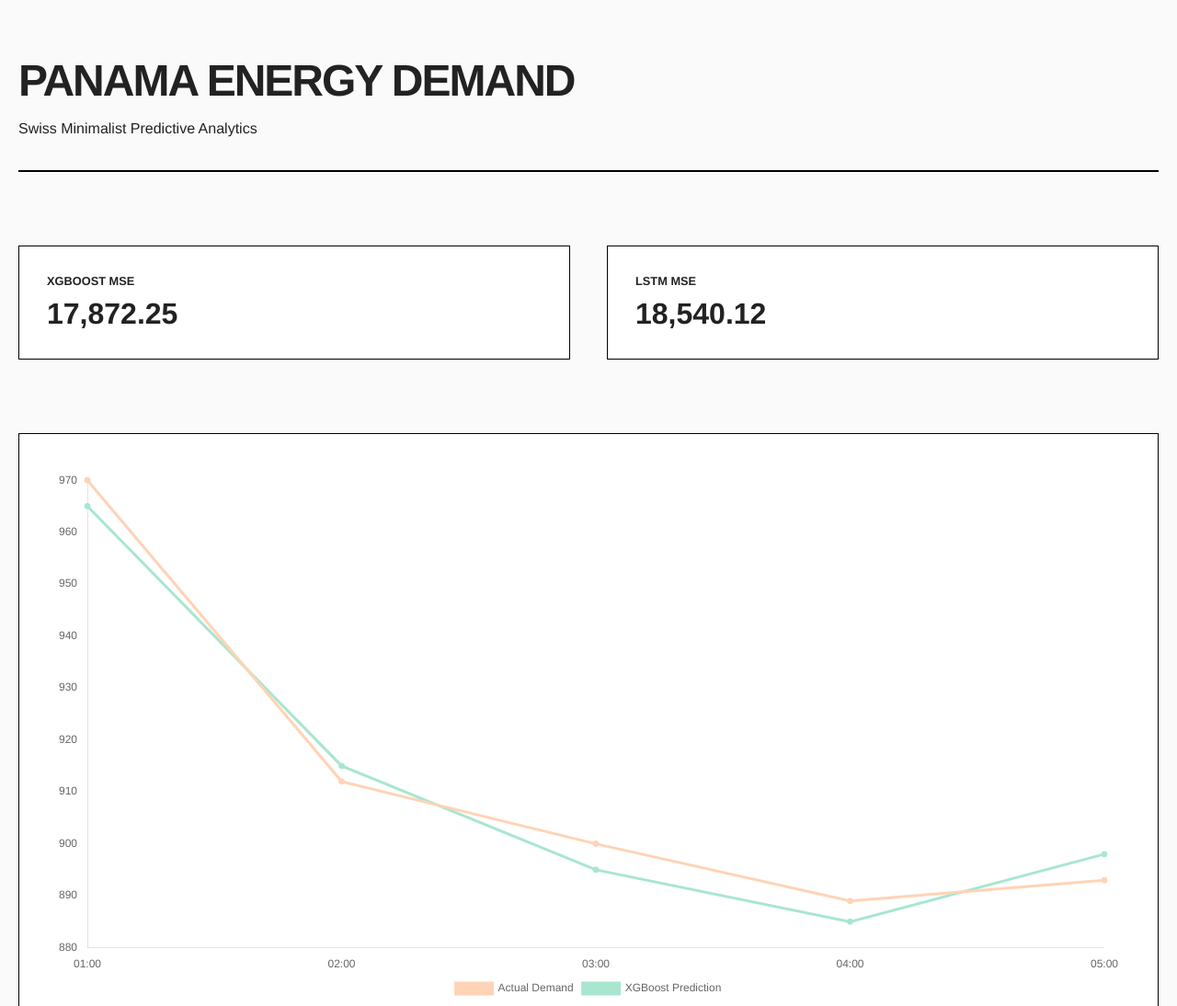
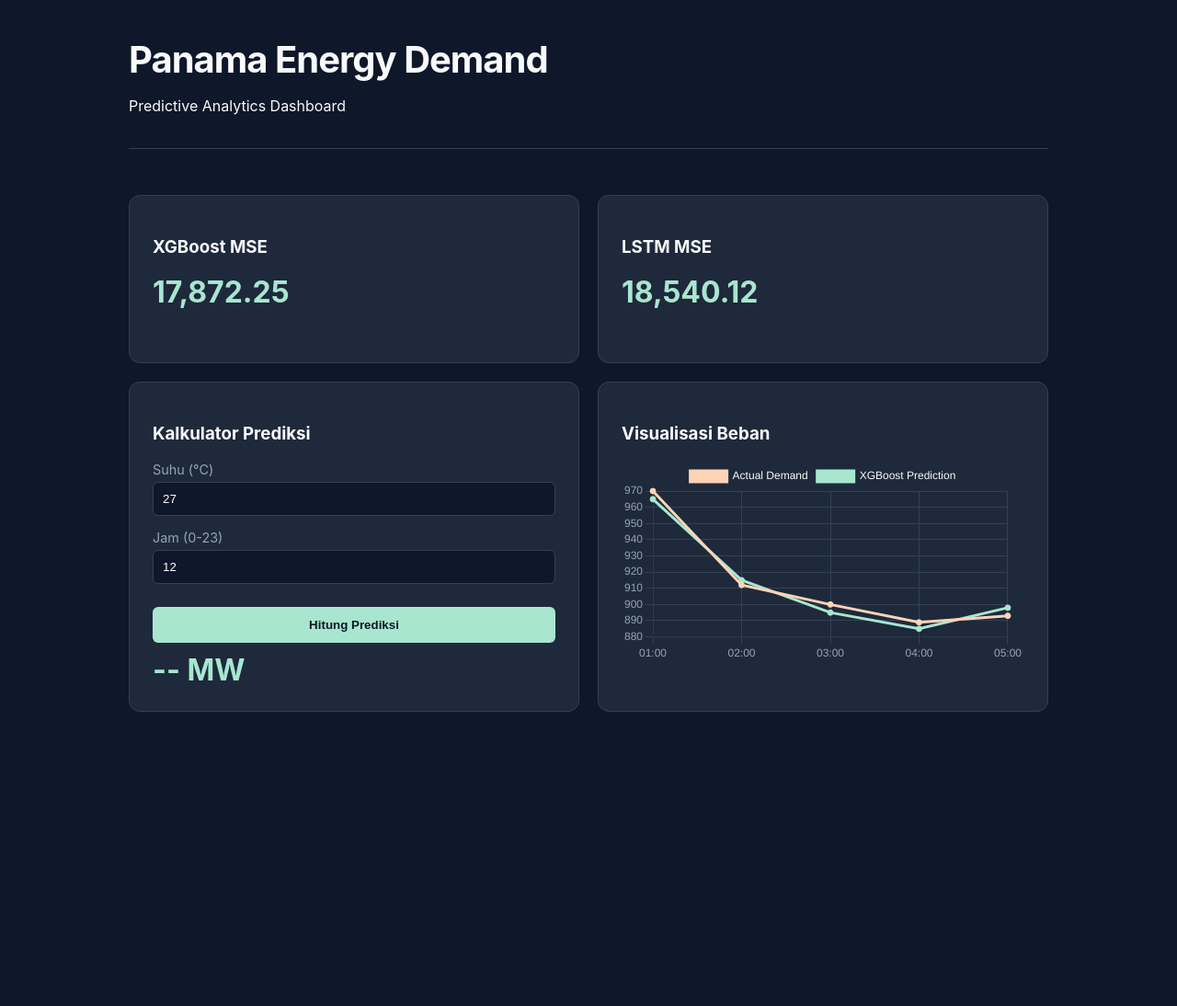
Before and after one commit to blueish-blip/lstm-xg-demand-listrik, a plain HTML site: page index.html in a window 1280 px wide. Shown: the top 1094 px of the page at 92% size. After the commit the page ends 814 px from the top, so only its background shows below. Drawn offline with nearby package versions, Linux system fonts and the light colour scheme.

Commit message:
Update dashboard to Dark Mode with Calculator

```diff
--- a/index.html
+++ b/index.html
@@ -8,32 +8,45 @@
     <script src="https://cdn.jsdelivr.net/npm/chart.js"></script>
 </head>
 <body>
-    <header>
-        <h1>Panama Energy Demand</h1>
-        <p>Swiss Minimalist Predictive Analytics</p>
-    </header>
+    <div class="container">
+        <header>
+            <h1>Panama Energy Demand</h1>
+            <p>Predictive Analytics Dashboard</p>
+        </header>
 
-    <main>
-        <section class="metrics">
+        <main class="dashboard-grid">
+            <!-- Metrics -->
             <div class="card">
                 <h3>XGBoost MSE</h3>
-                <p class="value">17,872.25</p>
+                <p class="result-display">17,872.25</p>
             </div>
             <div class="card">
                 <h3>LSTM MSE</h3>
-                <p class="value">18,540.12</p>
+                <p class="result-display">18,540.12</p>
             </div>
-        </section>
 
-        <section class="chart-container">
-            <canvas id="demandChart"></canvas>
-        </section>
+            <!-- Calculator -->
+            <div class="card">
+                <h3>Kalkulator Prediksi</h3>
+                <div class="input-group">
+                    <label>Suhu (°C)</label>
+                    <input type="number" id="temp" value="27">
+                </div>
+                <div class="input-group">
+                    <label>Jam (0-23)</label>
+                    <input type="number" id="hour" value="12">
+                </div>
+                <button id="predict-btn">Hitung Prediksi</button>
+                <div id="prediction-result" class="result-display">-- MW</div>
+            </div>
 
-        <section class="about">
-            <h2>Model Methodology</h2>
-            <p>Utilizing high-frequency temporal data to model national electricity demand. XGBoost provides structural efficiency, while LSTM captures long-term seasonal dependencies.</p>
-        </section>
-    </main>
+            <!-- Chart -->
+            <div class="card">
+                <h3>Visualisasi Beban</h3>
+                <canvas id="demandChart"></canvas>
+            </div>
+        </main>
+    </div>
 
     <script src="script.js"></script>
 </body>
--- a/script.js
+++ b/script.js
@@ -1,6 +1,5 @@
 const ctx = document.getElementById('demandChart').getContext('2d');
 
-// Placeholder Data - Akan diganti dengan data dari CSV/JSON
 const demandData = {
     labels: ['01:00', '02:00', '03:00', '04:00', '05:00'],
     datasets: [
@@ -27,11 +26,21 @@ new Chart(ctx, {
     options: {
         responsive: true,
         plugins: {
-            legend: { position: 'bottom' }
+            legend: { labels: { color: '#f8fafc' } }
         },
         scales: {
-            y: { grid: { display: false } },
-            x: { grid: { display: false } }
+            y: { grid: { color: '#334155' }, ticks: { color: '#94a3b8' } },
+            x: { grid: { color: '#334155' }, ticks: { color: '#94a3b8' } }
         }
     }
 });
+
+document.getElementById('predict-btn').addEventListener('click', () => {
+    const temp = parseFloat(document.getElementById('temp').value);
+    const hour = parseFloat(document.getElementById('hour').value);
+
+    // Simulasi hasil prediksi
+    const prediction = 800 + (temp * 4.5) + (hour * 8.2);
+
+    document.getElementById('prediction-result').innerText = prediction.toFixed(2) + " MW";
+});
--- a/style.css
+++ b/style.css
@@ -1,52 +1,50 @@
 :root {
-    --font-main: 'Helvetica Neue', Helvetica, Arial, sans-serif;
-    --mint: #A8E6CF;
-    --peach: #FFD3B6;
-    --bg: #FAFAFA;
-    --text: #222;
+    --bg-dark: #0f172a;
+    --card-bg: #1e293b;
+    --text-primary: #f8fafc;
+    --text-secondary: #94a3b8;
+    --accent: #A8E6CF; /* Mint */
+    --accent-alt: #FFD3B6; /* Peach */
+    --border: #334155;
 }
 
 body {
-    font-family: var(--font-main);
-    background-color: var(--bg);
-    color: var(--text);
+    font-family: 'Inter', sans-serif;
+    background-color: var(--bg-dark);
+    color: var(--text-primary);
     margin: 0;
-    padding: 60px 20px;
+    padding: 40px 20px;
 }
 
-header {
-    margin-bottom: 80px;
-    border-bottom: 2px solid #000;
-    padding-bottom: 20px;
-}
+.container { max-width: 1000px; margin: auto; }
 
-header h1 { font-size: 3rem; margin: 0; text-transform: uppercase; letter-spacing: -2px; }
+header { margin-bottom: 50px; border-bottom: 1px solid var(--border); padding-bottom: 20px; }
+header h1 { font-size: 2.5rem; letter-spacing: -1px; margin: 0; }
 
-.metrics {
+.dashboard-grid {
     display: grid;
-    grid-template-columns: repeat(auto-fit, minmax(200px, 1fr));
-    gap: 40px;
-    margin-bottom: 80px;
+    grid-template-columns: 1fr 1fr;
+    gap: 20px;
 }
 
 .card {
-    padding: 30px;
-    background: #fff;
-    border: 1px solid #000;
+    background: var(--card-bg);
+    padding: 25px;
+    border: 1px solid var(--border);
+    border-radius: 12px;
 }
 
-.card h3 { font-size: 0.8rem; text-transform: uppercase; margin: 0 0 10px 0; }
-.card .value { font-size: 2rem; font-weight: bold; margin: 0; }
-
-.chart-container {
-    background: #fff;
-    padding: 40px;
-    border: 1px solid #000;
-    margin-bottom: 80px;
+.input-group { margin-bottom: 15px; }
+label { display: block; margin-bottom: 5px; color: var(--text-secondary); font-size: 0.9rem; }
+input {
+    width: 100%; padding: 10px; background: #0f172a; border: 1px solid var(--border);
+    color: white; border-radius: 6px; box-sizing: border-box;
+}
+button {
+    width: 100%; padding: 12px; background: var(--accent); color: #0f172a;
+    border: none; border-radius: 6px; font-weight: bold; cursor: pointer;
+    margin-top: 10px;
 }
 
-.about {
-    max-width: 600px;
-}
-
-h2 { font-size: 1.5rem; text-transform: uppercase; }
+.result-display { font-size: 2rem; color: var(--accent); font-weight: bold; margin-top: 10px; }
+canvas { width: 100% !important; height: auto !important; }
```
